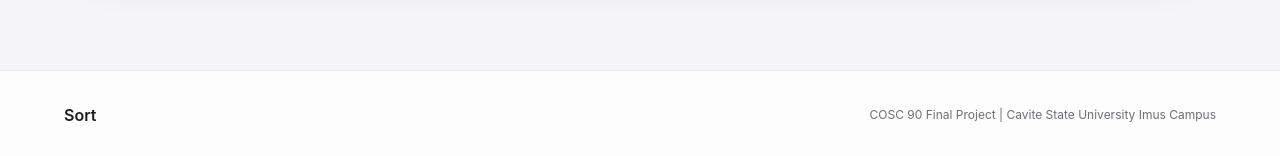
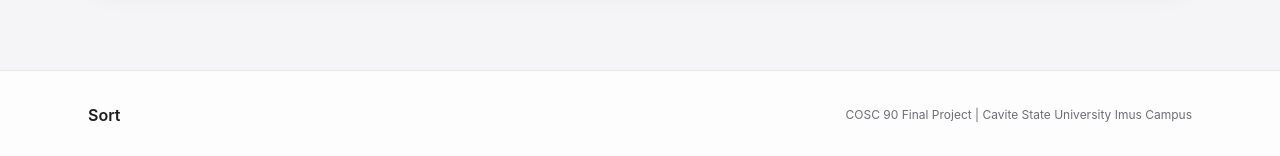
Before and after one commit to JerichoDelosReyes/Sorting-Algorithms, a Next.js app: page / in a window 1280 px wide. Shown: the part 2128-2284 px from the top of the page. Built offline with nearby package versions, Linux system fonts and the light colour scheme.

Commit message:
refactor: adjust padding in Footer component for improved layout consistency

```diff
--- a/components/Footer.tsx
+++ b/components/Footer.tsx
@@ -2,8 +2,8 @@ import Link from "next/link";
 
 export default function Footer() {
   return (
-    <footer className="w-full border-t border-[var(--color-border)] bg-[var(--color-surface)] px-4 py-6 sm:px-6 md:px-12 md:py-8">
-      <div className="mx-auto flex w-full max-w-6xl flex-col items-center justify-between gap-4 md:flex-row">
+    <footer className="w-full border-t border-[var(--color-border)] bg-[var(--color-surface)] py-6 md:py-8">
+      <div className="mx-auto flex w-full max-w-6xl px-6 flex-col items-center justify-between gap-4 md:flex-row">
         <div>
           <Link href="/" className="font-semibold text-[var(--color-text-primary)]">
             Sort
```
